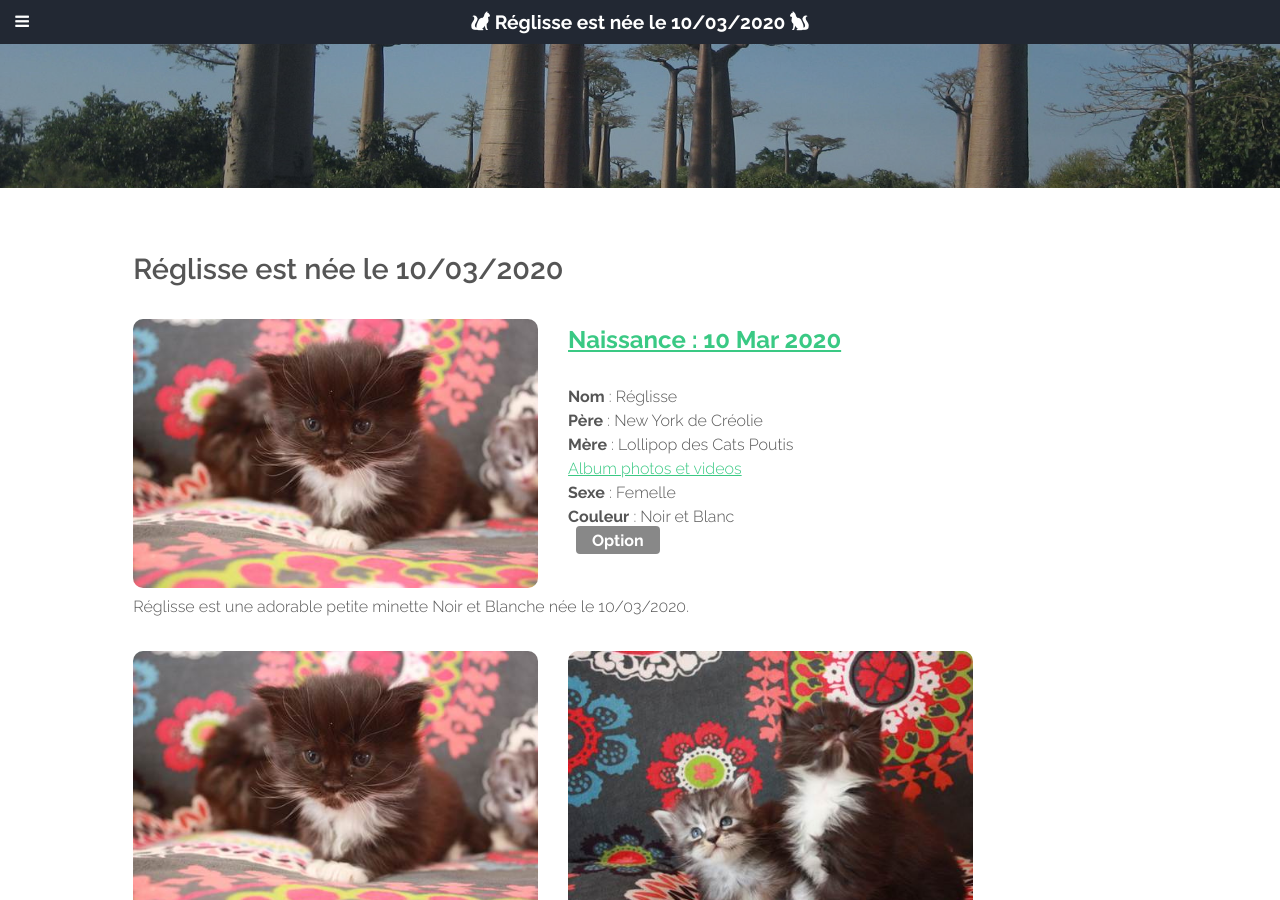
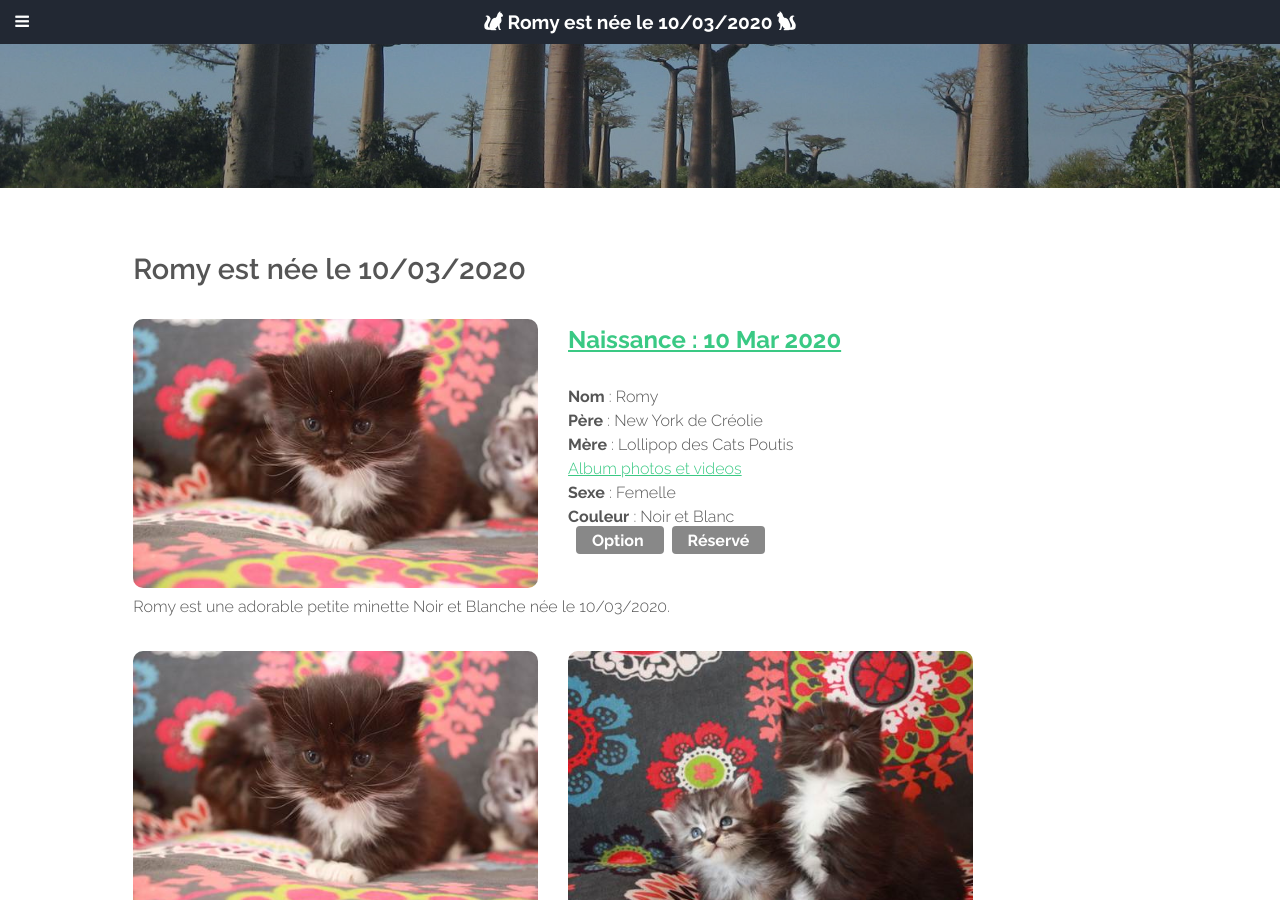
Before and after one commit to jbourcie/creolie, a Jekyll site: the page built from _posts/2020-04-05-portee11-chaton3.md, in a window 1280 px wide and 900 px high. Built offline with Jekyll 4.4.1, drawn with Linux system fonts in a browser that asks for light colours; some web fonts are replaced.

Commit message:
update romy

```diff
--- a/_posts/2020-04-05-portee11-chaton3.md
+++ b/_posts/2020-04-05-portee11-chaton3.md
@@ -1,5 +1,5 @@
 ---
-title: Réglisse est née le 10/03/2020
+title: Romy est née le 10/03/2020
 layout: post
 categories: Chaton
 date: 2020-04-05 08:00:00
@@ -10,13 +10,13 @@ naissance: 2020-03-10
 photos: [portee11_3_1.jpg, portee11_3_2.jpg, portee11_3_3.jpg, portee11_3_4.jpg, portee11_3_5.jpg, portee11_3_6.jpg, portee11_3_7.jpg]
 sexe : Femelle
 porteeId : Portee11
-reserve : false
+reserve : true
 option : true
 vendu : false
 album : https://photos.app.goo.gl/9dXdSRPueM6dBrd37
 couleur : Noir et Blanc
-name : Réglisse
+name : Romy
 photo : portee11_3_1.jpg
 ---
 
-Réglisse est une adorable petite minette Noir et Blanche née le 10/03/2020.
+Romy est une adorable petite minette Noir et Blanche née le 10/03/2020.
```
